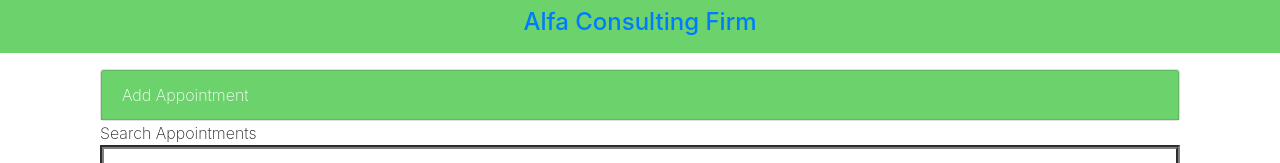
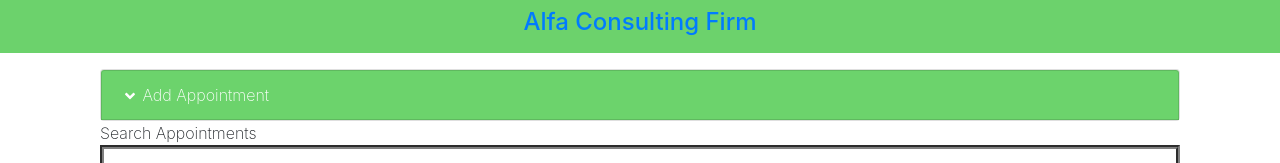
Before and after one commit to vicenteblat/alfa, a React (Create React App) app: page / in a window 1280 px wide. Shown: the top 163 px of the page. Built offline with nearby package versions, Linux system fonts and the light colour scheme.

Commit message:
Create toggle function for new apt form. Change icon depending on toggle state

```diff
--- a/src/components/AddAppointments.js
+++ b/src/components/AddAppointments.js
@@ -1,4 +1,6 @@
 import React, { Component } from 'react';
+
+
 
 class AddAppointments extends Component {
     render() {
@@ -7,8 +9,11 @@ class AddAppointments extends Component {
               'card textcenter mt-3 ' +
               (this.props.formDisplay ? '' : 'add-appointment')
             }>
-            <div className="apt-addheading card-header bg-primary text-white">
-              Add Appointment
+            <div
+              className="apt-addheading card-header bg-primary text-white"
+              onClick={this.props.toggleForm}
+            >
+              <this.props.formIcon /> Add Appointment
             </div>
 
             <div className="card-body">
--- a/src/components/App.js
+++ b/src/components/App.js
@@ -7,6 +7,9 @@ import ListAppointments from './ListAppointments';
 
 import { without } from 'lodash';
 
+import { FaAngleDown } from 'react-icons/fa';
+import { FaAngleUp } from 'react-icons/fa';
+
 
 class App extends Component {
   constructor() {
@@ -14,9 +17,24 @@ class App extends Component {
     this.state = {
       myAppointments: [],
       formDisplay: false,
+      formIcon: FaAngleDown,
       lastIndex: 0
     };
     this.deleteAppointment = this.deleteAppointment.bind(this); //This allows the 'this.setState()' method in deleteAppointment() to refer to the whole object
+    this.toggleForm = this.toggleForm.bind(this);
+  }
+
+  toggleForm() {
+    let tempIcon = this.state.formIcon;
+    if (this.state.formDisplay) {
+      tempIcon = FaAngleDown
+    } else {
+      tempIcon = FaAngleUp
+    }
+    this.setState({
+      formDisplay: !this.state.formDisplay,
+      formIcon: tempIcon
+    });
   }
 
   deleteAppointment(apt) {
@@ -51,7 +69,11 @@ class App extends Component {
         <div className="row">
           <div className="col-md-12 bg-white">
             <div className="container">
-              <AddAppointments formDisplay={this.state.formDisplay}/>
+              <AddAppointments
+                formDisplay={this.state.formDisplay}
+                formIcon={this.state.formIcon}
+                toggleForm={this.toggleForm}
+              />
               <SearchAppointments />
               <ListAppointments
                 appointments={this.state.myAppointments}
```
